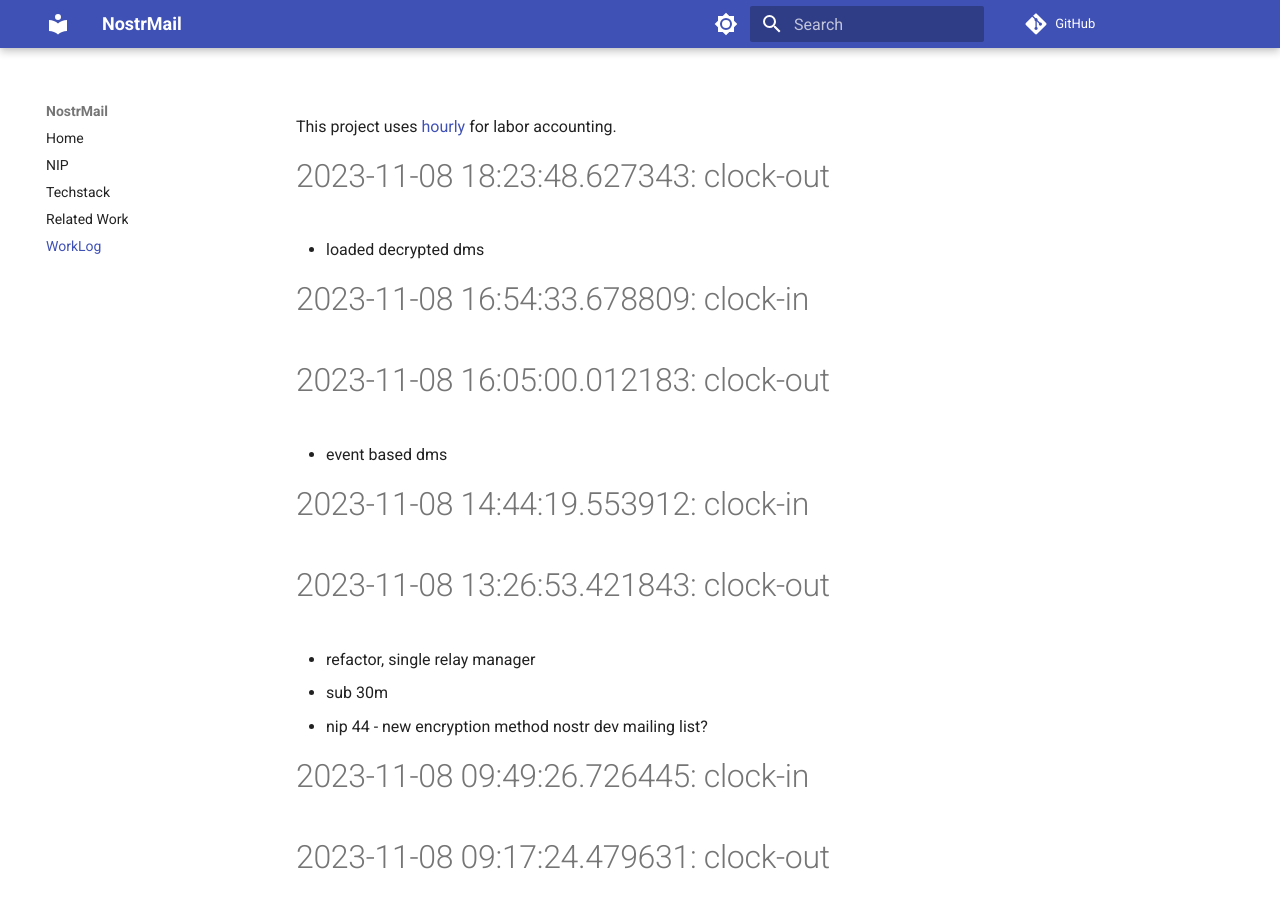
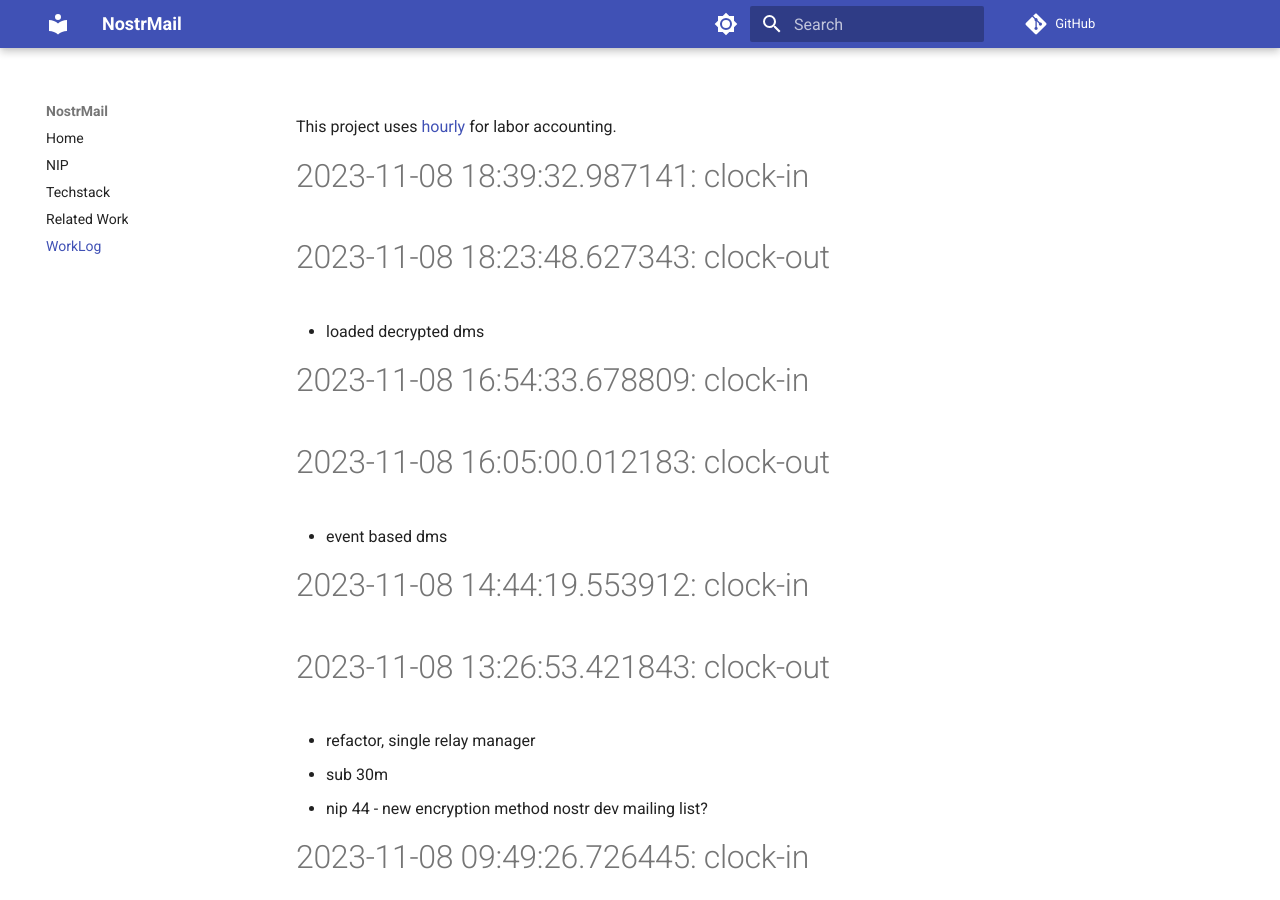
Before and after one commit to asherp/nostr-mail, an MkDocs documentation site: the page built from docs/WorkLog.md, in a window 1280 px wide and 900 px high. Built offline with MkDocs 1.6.1 and Material for MkDocs 9.7.7, drawn with Linux system fonts in a browser that asks for light colours; comment, search, counter and statistics services are not loaded.

Commit message:
clock-in

```diff
--- a/WorkLog.md
+++ b/WorkLog.md
@@ -1,3 +1,6 @@
+
+# 2023-11-08 18:39:32.987141: clock-in
+
 # 2023-11-08 18:23:48.627343: clock-out
 
 * loaded decrypted dms
```
